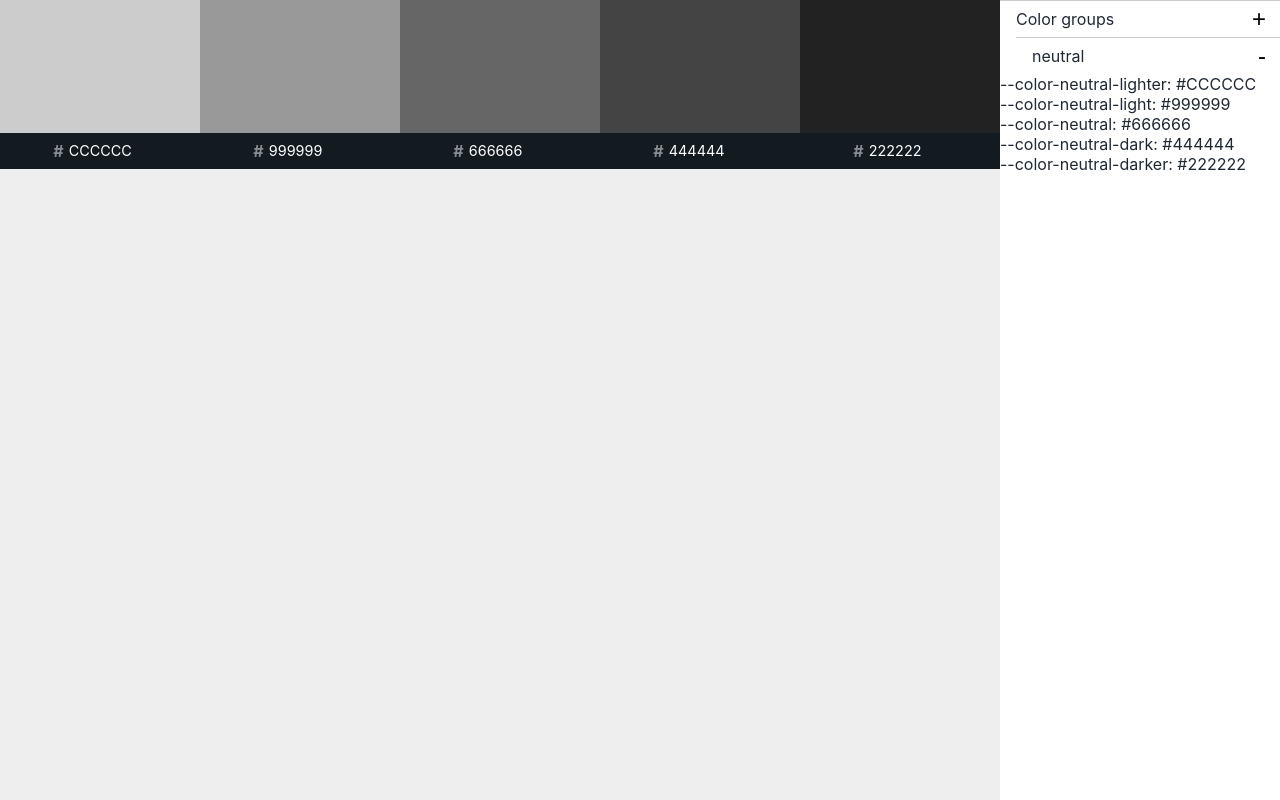
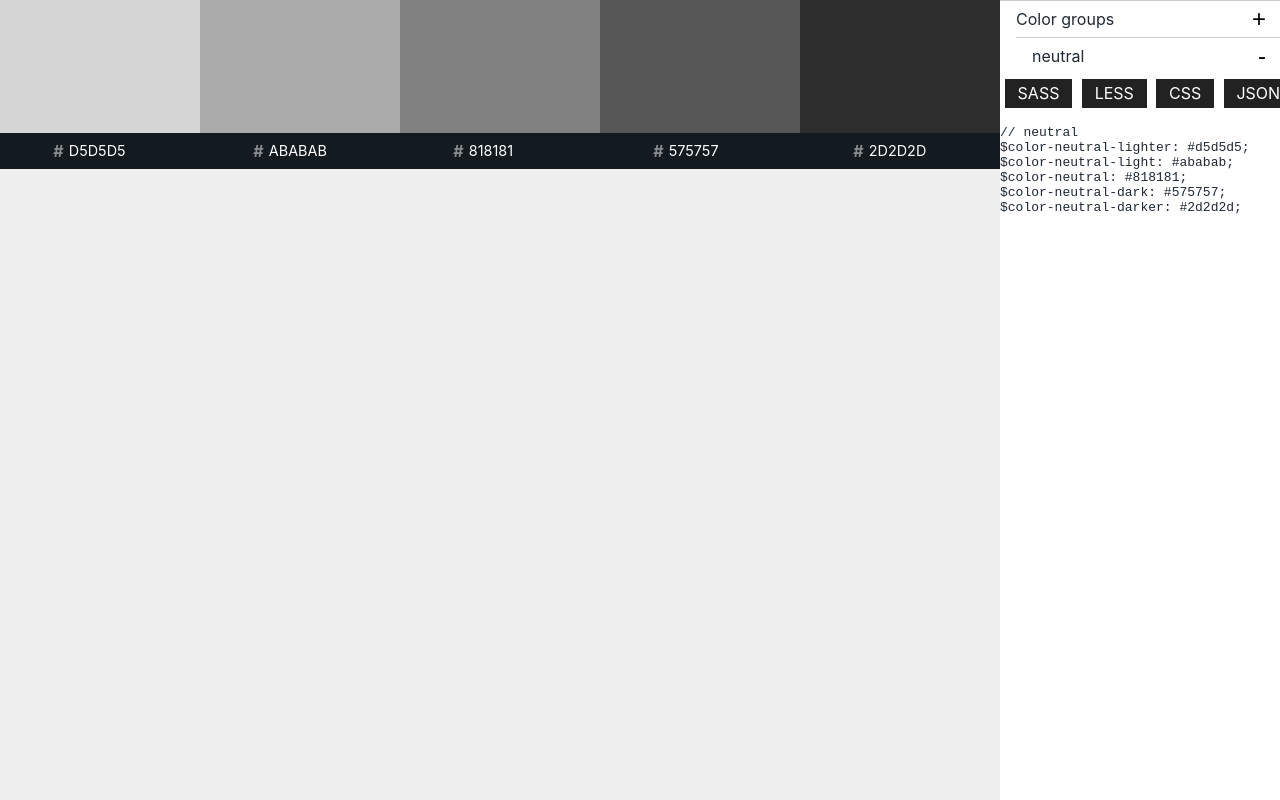
Before and after one commit to aurer/tailor-colors, a React (Create React App) app: page / in a window 1280 px wide. Built offline with nearby package versions, Linux system fonts and the light colour scheme.

Commit message:
Improve output

```diff
--- a/src/components/Output.js
+++ b/src/components/Output.js
@@ -1,27 +1,71 @@
 import React from 'react';
 import { ColorContext } from '../contexts/ColorContext';
 import { colorName } from '../lib/Utilities';
+import '../styles/Output.css';
 
 class Output extends React.Component {
+	constructor(props) {
+		super(props);
+		this.languages = ['sass', 'less', 'css', 'json'];
+		this.state = {
+			language: this.languages[0]
+		};
+	}
+
+	setLanguage(language) {
+		this.setState({ language });
+	}
+
 	render() {
 		return (
 			<ColorContext.Consumer>
 				{context => (
 					<div className="Output">
-						{context.groups.map(group => (
-							<div>
-								{group.colors.map(color => (
-									<div>
-										--{colorName(group.name, color)}: #{color.value}
-									</div>
-								))}
-							</div>
-						))}
+						<div className="Output-options">
+							{this.languages.map(lang => (
+								<span onClick={this.setLanguage.bind(this, lang)}>{lang}</span>
+							))}
+						</div>
+						<div className="Output-code">
+							{context.groups.map(group => this.renderVars(group, this.state.language))}
+						</div>
 					</div>
 				)}
 			</ColorContext.Consumer>
 		);
 	}
+
+	renderVars(group, language) {
+		if (language === 'json') {
+		}
+		return (
+			<pre>
+				// {group.name}
+				{group.colors.map(color => this.renderVar(group.name, color, language))}
+			</pre>
+		);
+	}
+
+	renderVar(groupName, color, language) {
+		let string;
+
+		switch (language) {
+			case 'sass':
+				string = '$' + colorName(groupName, color) + ': #' + color.value + ';';
+				break;
+
+			case 'less':
+				string = '@' + colorName(groupName, color) + ': #' + color.value + ';';
+				break;
+
+			case 'css':
+			default:
+				string = '--' + colorName(groupName, color) + ': #' + color.value + ';';
+				break;
+		}
+
+		return <div>{string}</div>;
+	}
 }
 
 export default Output;
--- a/src/contexts/ColorContext.js
+++ b/src/contexts/ColorContext.js
@@ -9,11 +9,11 @@ class Group {
 		this.id = uuid();
 		this.name = name;
 		this.colors = [
-			{ suffix: 'lighter', value: 'CCCCCC', auto: true },
-			{ suffix: 'light', value: '999999', auto: true },
-			{ suffix: '', value: '666666', auto: false },
-			{ suffix: 'dark', value: '444444', auto: true },
-			{ suffix: 'darker', value: '222222', auto: true }
+			{ suffix: 'lighter', value: 'd5d5d5', auto: true },
+			{ suffix: 'light', value: 'ababab', auto: true },
+			{ suffix: '', value: '818181', auto: false },
+			{ suffix: 'dark', value: '575757', auto: true },
+			{ suffix: 'darker', value: '2d2d2d', auto: true }
 		];
 		return this;
 	}
--- a/src/lib/Blend.js
+++ b/src/lib/Blend.js
@@ -11,7 +11,7 @@ const Blend = function(from, to, steps) {
 		rgb: function() {
 			let result = [];
 			for (let i = 0; i < steps + 2; i++) {
-				result.push('rgb(' + colors.r[i] + ',' + colors.g[i] + ',' + colors.b[i] + ')');
+				result.push('(' + colors.r[i] + ',' + colors.g[i] + ',' + colors.b[i] + ')');
 			}
 			return result;
 		},
@@ -22,7 +22,7 @@ const Blend = function(from, to, steps) {
 				let r = '0' + colors.r[i].toString(16);
 				let g = '0' + colors.g[i].toString(16);
 				let b = '0' + colors.b[i].toString(16);
-				result.push('#' + r.slice(-2) + g.slice(-2) + b.slice(-2));
+				result.push(r.slice(-2) + g.slice(-2) + b.slice(-2));
 			}
 			return result;
 		}
--- a/src/styles/Color.css
+++ b/src/styles/Color.css
@@ -1,10 +1,13 @@
 .Color {
+	display: flex;
+	flex-direction: column;
 	flex: 1;
 	text-align: center;
 	color: #fff;
 }
 
 .Color .Color-swatch {
+	flex: 1;
 	background-color: #111;
 	background-image: linear-gradient(45deg, #222 25%, transparent 25%),
 		linear-gradient(-45deg, #222 25%, transparent 25%), linear-gradient(45deg, transparent 75%, #222 75%),
@@ -27,6 +30,7 @@
 }
 
 .Color .Color-swatch label {
+	height: 100%;
 	display: flex;
 	padding-top: 25%;
 	padding-bottom: 25%;
--- /dev/null
+++ b/src/styles/Output.css
@@ -0,0 +1,21 @@
+.Output-options {
+	display: flex;
+	flex-direction: row;
+}
+
+.Output-options span {
+	display: inline-block;
+	flex: 1;
+	margin: 0.3em;
+	text-align: center;
+	padding: 0.4em 0.8em;
+	background-color: #222;
+	color: #fff;
+	text-transform: uppercase;
+	line-height: 1;
+	cursor: pointer;
+}
+
+.Output-options span.is-active {
+	background-color: rgb(19, 78, 112);
+}
```
